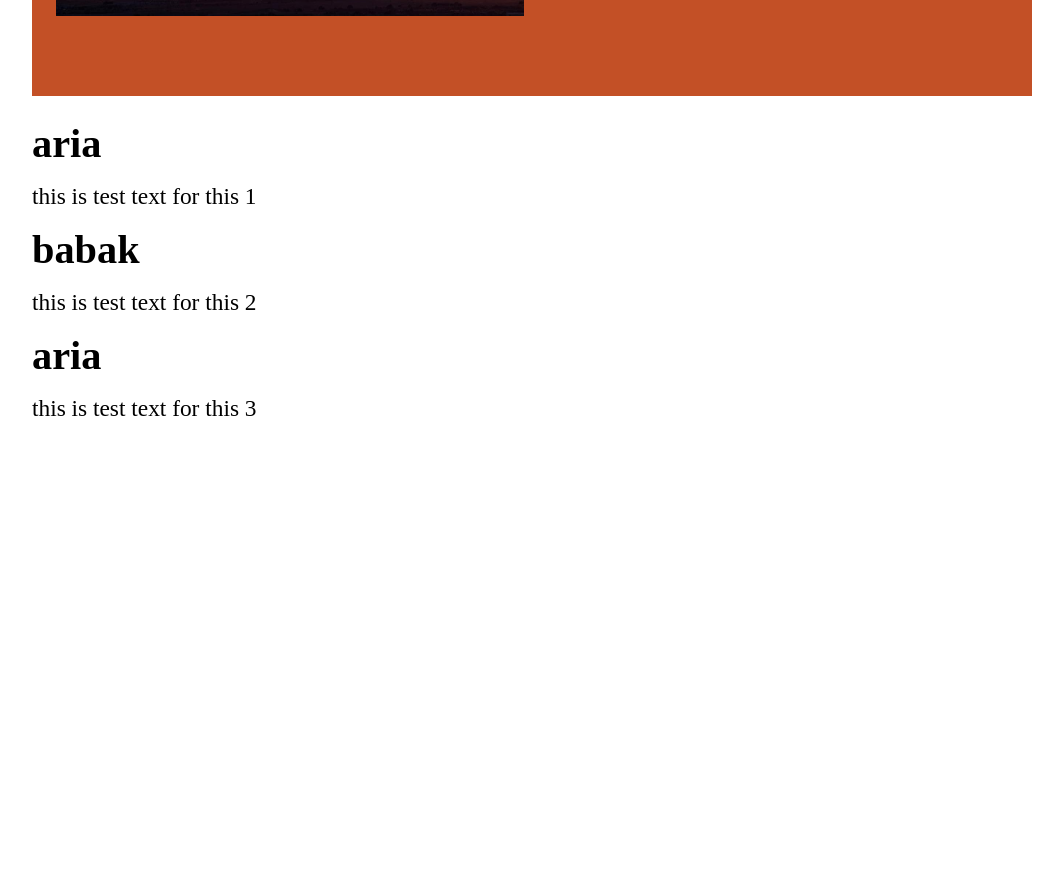
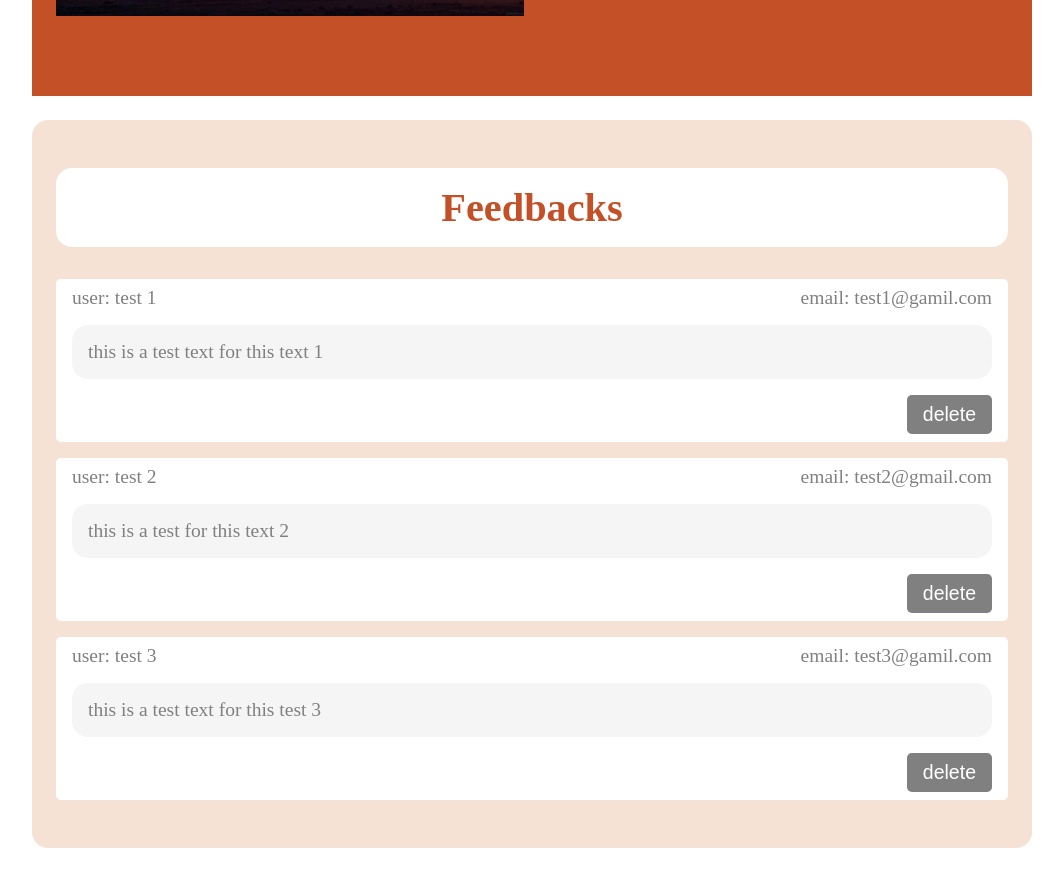
Before and after one commit to womoboy/react-sample-03, a React (Create React App) app: page / in a window 1280 px wide. Shown: the part 1820-2692 px from the top of the page, without its empty margins (108-1171 px from the left). Before the commit the page ends 2258 px from the top, so only its background shows below. Built offline with nearby package versions, Linux system fonts and the light colour scheme; data requests are answered from the project's data file.

Commit message:
fix feedback list and add style for that

```diff
--- a/data/feedback.json
+++ b/data/feedback.json
@@ -1,19 +1,22 @@
 {
   "feedback": [
     {
-            "id":1,
-            "author":"aria",
-            "text":"this is test text for this 1"
+      "fullname": "test 1",
+      "postmail": "test1@gamil.com",
+      "description": "this is a test text for this text 1",
+      "id": 1
     },
     {
-            "id":2,
-            "author":"babak",
-            "text":"this is test text for this 2"
+      "fullname": "test 2",
+      "postmail": "test2@gmail.com",
+      "description": "this is a test for this text 2",
+      "id": 2
     },
     {
-            "id":3,
-            "author":"aria",
-            "text":"this is test text for this 3"
+      "fullname": "test 3",
+      "postmail": "test3@gamil.com",
+      "description": "this is a test text for this test 3",
+      "id": 3
     }
   ]
 }
--- a/src/components/contactForm/ContactForm.js
+++ b/src/components/contactForm/ContactForm.js
@@ -1,12 +1,43 @@
+import { useState } from 'react';
+import { useNavigate } from 'react-router-dom';
 import '../../styles/ContactForm.scss';
 
 const ContactForm = () => {
+    const [inputs, setInputs] = useState({});
+    const navigate = useNavigate();
+
+    const handleSubmit = (event) => {
+        event.preventDefault();
+        const myUrl = 'http://localhost:8000/feedback';
+        const options = {
+            method: 'POST',
+            headers: { 'Content-Type': 'application/json' },
+            body: JSON.stringify(inputs)
+        }
+
+        fetch(myUrl, options)
+          .then(response => console.log(response.ok))
+          .then(
+            setTimeout(() => {
+                navigate('/', {replace: true});
+            }, 600)
+          );
+    }
+
+    const handleChange = (e) => {
+        const name = e.target.name;
+        const value = e.target.value;
+
+        setInputs(values => ({...values, [name]: value}));
+    }
+
     return (
         <div className="contact-form">
-            <form>
-                <input type="text" placeholder="Full name" />
-                <input type="email" placeholder="Email"/>
-                <textarea placeholder="Description"></textarea>
+            <form onSubmit={ handleSubmit }>
+                <h3>Enter your feedback</h3>
+                <input type="text" name='fullname' placeholder='Full name' onChange={ handleChange } />
+                <input type="email" name='postmail' placeholder='Email' onChange={ handleChange } />
+                <textarea name='description' placeholder="Description" onChange={ handleChange } ></textarea>
                 <button>Send</button>
             </form>
         </div>
--- a/src/components/feedbackList/FeedbackList.js
+++ b/src/components/feedbackList/FeedbackList.js
@@ -1,23 +1,40 @@
 import useFetch from "../../customHooks/useFetch";
+import '../../styles/feedbackList.scss';
 
 const FeedbackList = () => {
-  const myUrl = "http://localhost:8000/feedback";
-  const { response, error, isPending } = useFetch(myUrl);
+  let myUrl = "http://localhost:8000/feedback";
+  const { response, error, isPending, setPalse } = useFetch(myUrl);
+
+  const handleDelete = (id) => {
+    fetch(myUrl + `/${id}`,
+      {
+        method: 'DELETE'
+      }
+    )
+    .then(() => {
+      setPalse(true);
+    })
+  }
 
   return (
-    <div className="feedback-list">
+    <section className="feedback-list">
+      <h2>Feedbacks</h2>
       {isPending && <div>loading...</div>}
-      {error && <div>{error}</div>}
+      {error && <div>Error : {error}</div>}
       {response &&
         response.map((data) => {
           return (
             <div className="block" key={data.id}>
-              <h3>{data.author}</h3>
-              <p>{data.text}</p>
+              <div className="user-content">
+                <p>user: {data.fullname}</p>
+                <p>email: {data.postmail}</p>
+              </div>
+              <p className="feedback-text">{data.description}</p>
+              <button id="block-delete" onClick={() => {handleDelete(data.id)}}>delete</button>
             </div>
           );
         })}
-    </div>
+    </section>
   );
 };
 
--- a/src/customHooks/useFetch.js
+++ b/src/customHooks/useFetch.js
@@ -4,6 +4,7 @@ const useFetch = (url) => {
   const [response, setResponse] = useState(null);
   const [error, setError] = useState(null);
   const [isPending, setIsPending] = useState(false);
+  const [palse, setPalse] = useState(false);
 
   useEffect(() => {
     const controller = new AbortController();
@@ -27,6 +28,10 @@ const useFetch = (url) => {
             }
           }
         }
+        if(setPalse) {
+          console.log('palse is true');
+          setPalse(false);
+        }
       } catch (err) {
         if (err) {
           setIsPending(false);
@@ -35,9 +40,9 @@ const useFetch = (url) => {
         }
       }
     })();
-  }, [url]);
+  }, [url, palse]);
 
-  return { response, error, isPending };
+  return { response, error, isPending, setPalse };
 };
 
 export default useFetch;
--- a/src/styles/ContactForm.scss
+++ b/src/styles/ContactForm.scss
@@ -1,4 +1,5 @@
 @import './colors.scss';
+@import './clampsize.scss';
 
 .contact-form {
     width: min(90%, 500px);
@@ -8,6 +9,12 @@
     margin-top: -6rem;
     z-index: 1;
     border-radius: 1rem;
+}
+
+.contact-form form h3 {
+    font-size: $step-1;
+    text-align: center;
+    color: $autumn;
 }
 
 .contact-form form {
--- a/src/styles/colors.scss
+++ b/src/styles/colors.scss
@@ -3,3 +3,4 @@ $gray: gray;
 $black: #333;
 $white: #fff;
 $brown: rgb(195, 80, 38);
+$smoke: whitesmoke;
--- /dev/null
+++ b/src/styles/feedbackList.scss
@@ -0,0 +1,62 @@
+@import './clampsize.scss';
+@import './colors.scss';
+
+.feedback-list {
+    background-color: $autumn;
+    padding: max(3rem, 1rem) 1.5rem;
+    display: flex;
+    flex-direction: column;
+    row-gap: 1rem;
+    border-radius: 1rem;
+}
+
+.feedback-list > h2 {
+    color: $brown;
+    text-align: center;
+    background-color: $white;
+    border-radius: 1rem;
+    min-width: 100%;
+    padding: max(1rem, 0.5rem) 1.5rem;
+}
+
+.feedback-list .block {
+    background-color: $white;
+    border-radius: 0.3rem;
+    padding: 0.5rem 1rem;
+}
+
+.feedback-list .user-content {
+    display: flex;
+    justify-content: space-between;
+    color: $gray;
+}
+
+.feedback-list .user-content > * {
+    font-size: $step--2;
+}
+
+.feedback-list .feedback-text {
+    color: $gray;
+    padding: 1rem;
+    font-size: $step--2;
+    background-color: $smoke;
+    border-radius: 1rem;
+}
+
+#block-delete {
+    padding: 0.5rem 1rem;
+    font-size: $step--2;
+    border: none;
+    background: none;
+    outline: none;
+    background-color: $gray;
+    color: $white;
+    border-radius: 0.3rem;
+    margin-left: auto;
+    display: block;
+    transition: all 0.3s;
+}
+
+#block-delete:hover {
+    background-color: $brown;
+}
```
Lines whose indentation alone changed are shown as unchanged.
